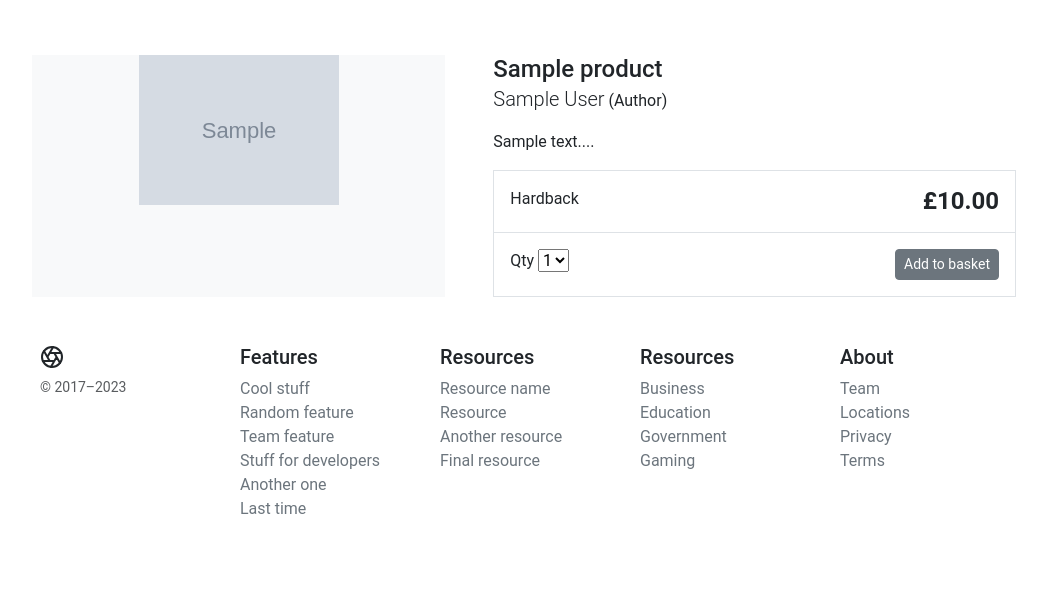
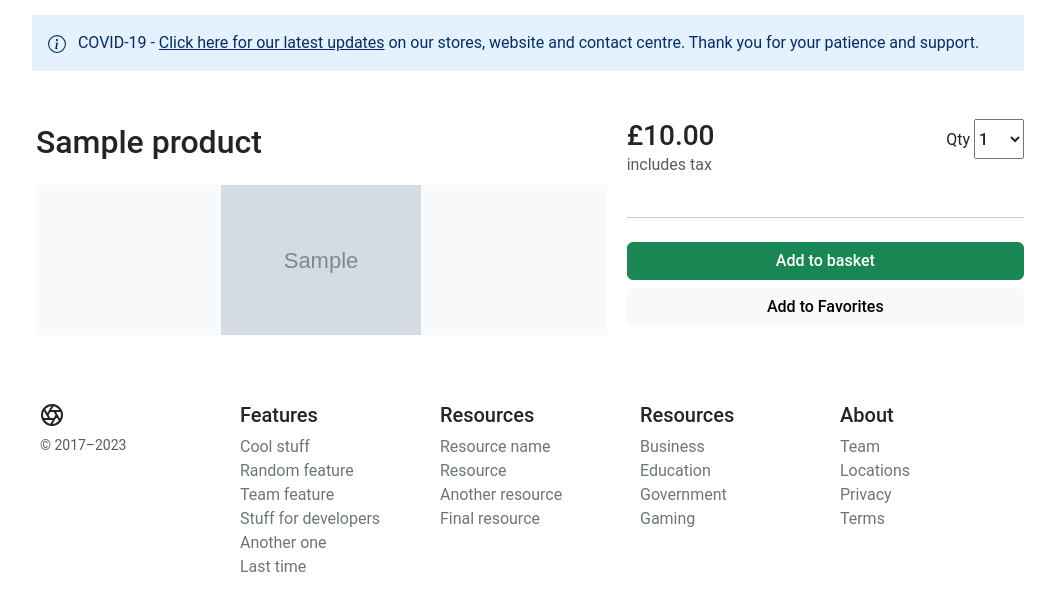
Before and after one commit to dsuetin/django_project, a Django app: a page that uses templates/store/products/single.html in a window 1280 px wide. Shown: the part 86-681 px from the top of the page, without its empty margins (112-1167 px from the left). Run offline with Django 4.2, Linux system fonts and the light colour scheme; tables that the repository leaves empty hold one stand-in row (values such as "Sample post"); grey boxes marked "Sample" are stand-in pictures.

Commit message:
update html templates

```diff
--- a/templates/basket/summary.html
+++ b/templates/basket/summary.html
@@ -126,8 +126,10 @@
             },
             success: function (json) {
                 console.log(prodid);
+                total = (parseFloat(json.subtotal) + 11.50).toFixed(2);
                 document.getElementById("basket-qty").innerHTML = json.qty;
                 document.getElementById("subtotal").innerHTML = json.subtotal;
+                document.getElementById("total").innerHTML = total;
             },
             error: function (xhr, errmsg, err) {}
         });
--- a/templates/store/products/single.html
+++ b/templates/store/products/single.html
@@ -4,44 +4,70 @@
 {{ product.name }}
 {% endblock %}
 {% block content %}
-<div class="container">
-    <main class="pt-5">
+
+<main class="pt-2">
+
+    <div class="container" style="max-width: 1000px">
+
       <div class="row g-3">
-            <div class="col-md-5 col-lg-5 order-md-first bg-light">
-                <img class="img-fluid mx-auto d-block" width="200px" alt="Responsive image" src="{{ product.image.url }}">
+            <div class="alert alert-primary fw600 rounded-0 border-0 py-3" role="alert">
+        <svg xmlns="http://www.w3.org/2000/svg" width="18" height="18" fill="currentColor" class="bi bi-info-circle me-2"
+          viewBox="0 0 16 16">
+          <path d="M8 15A7 7 0 1 1 8 1a7 7 0 0 1 0 14zm0 1A8 8 0 1 0 8 0a8 8 0 0 0 0 16z" />
+          <path
+            d="M8.93 6.588l-2.29.287-.082.38.45.083c.294.07.352.176.288.469l-.738 3.468c-.194.897.105 1.319.808 1.319.545 0 1.178-.252 1.465-.598l.088-.416c-.2.176-.492.246-.686.246-.275 0-.375-.193-.304-.533L8.93 6.588zM9 4.5a1 1 0 1 1-2 0 1 1 0 0 1 2 0z" />
+        </svg>
+        COVID-19 - <u>Click here for our latest updates</u> on our stores, website and contact centre. Thank you for
+        your patience and support.
       </div>
-            <div class="col-md-7 col-lg-7 ps-md-3 ps-lg-5">
-                <h1 class="mb-0 h4">{{ product.title }}</h1>
-                <p><span class="lead">{{ product.author }}</span> (Author)</p>
-                <p>{{ product.description|slice:":355" }}...</p>
-                <div class="border">
-                    <div class="col border-bottom">
-                        <div class="row p-3">
-                            <div class="col-6">Hardback</div>
-                            <div class="col-6 text-end"><span class="h4 fw-bold">£{{ product.price }}</span></div>
+          <div class="col-12 d-flex justify-content-between">
+
           </div>
-                    </div>
-                    <div class="col">
-                        <div class="row p-3">
-                            <div class="col-6">
+
+          <div class="col-md-5 ps-3 col-lg-5 order-md-last p-0 order-1">
+              <div class="d-grid gap-2">
+
+              <div class="d-flex d-flex-inline justify-content-between">
+              <div><span class="h3">£{{ product.price }}</span><p class="text-muted">includes tax</p></div>
+                     <div class="">
                                   <label for="select">Qty</label>
-                                <select id="select">
+                                  <select id="select" class="h6" style="width:50px;height:40px;">
                                       <option value="1">1</option>
                                       <option value="2">2</option>
                                       <option value="3">3</option>
                                       <option value="4">4</option>
                                   </select>
+                      </div>
+              </div>
+              <hr>
+              <button type="button" id="add-button" value="{{product.id}}" class="btn btn-success fw500">Add to basket</button>
+              <button type="button" id="add-button" value="{{product.id}}" class="btn btn-light fw500">Add to Favorites</button>
+              </div>
+          </div>
 
+          <div class="col-md-7 col-lg-7 p-0">
+
+
+
+              <div class="card mb-3 border-0">
+              <div class="row g-0">
+                  <div class="col-md-12">
+                      <div class="card-body p-1">
+                          <h1 class="mb-0 h2 pe-4 pb-4">{{ product.title }}</h1>
+                          <div class="bg-light"><img class="img-fluid mx-auto d-block" width="200px" alt="Responsive image" src="{{ product.image.url }}"> </div>
                       </div>
-<div class="col-6 text-end"><button id="add-button" value={{product.id}} type="button" class="btn btn-secondary btn-sm">Add to basket</button></div>
+
                   </div>
               </div>
               </div>
+
+
+
+          </div>
+
       </div>
     </div>
   </main>
-
-</div>
 
 <script>
     $(document).on('click', '#add-button', function (e) {
```
Lines whose indentation alone changed are shown as unchanged.
